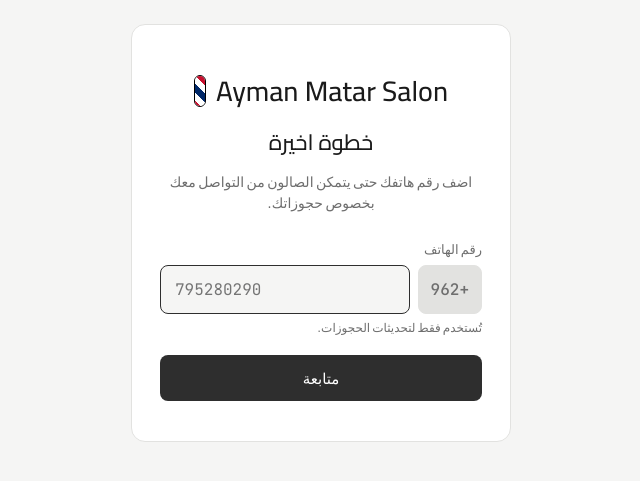
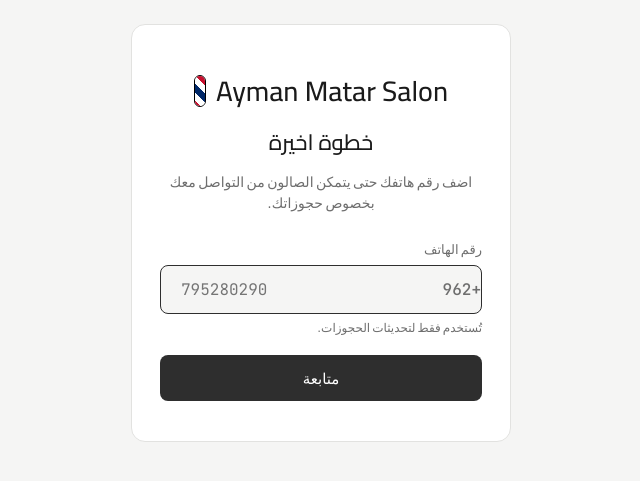
Before and after one commit to AhmadHaider-stu/Salon-Management-System, a FastAPI app: page /login/complete-phone in a window 1280 px wide. Shown: the top 481 px of the page, without its empty margins (319-959 px from the left). Run offline with FastAPI, Linux system fonts and the light colour scheme; the visitor is signed in with stand-in values (Sample User, id 1).

Commit message:
correc ted the +962 inside the form

```diff
--- a/app/frontend/static/css/base.css
+++ b/app/frontend/static/css/base.css
@@ -1864,14 +1864,18 @@
 .phone-input-row {
   display: flex;
   align-items: center;
-  gap: 8px;
+  border-radius: var(--radius-sm);
+  border: 1px solid var(--line);
+  background: var(--paper);
+  padding-left: 14px;
+  transition: border-color 0.15s ease;
+}
+
+.phone-input-row:focus-within {
+  border-color: var(--brass);
 }
 
 .phone-prefix {
-  padding: 13px 12px;
-  border-radius: var(--radius-sm);
-  border: 1px solid var(--line);
-  background: var(--line);
   font-family: var(--font-mono);
   font-size: 16px;
   color: var(--ink-soft);
@@ -1879,6 +1883,12 @@
   user-select: none;
 }
 
-.phone-input-local {
-  flex: 1;
-}
+.phone-input-row .phone-input-local {
+  border: none;
+  background: transparent;
+  padding-left: 6px;
+}
+
+.phone-input-row .phone-input-local:focus {
+  outline: none;
+}
```
